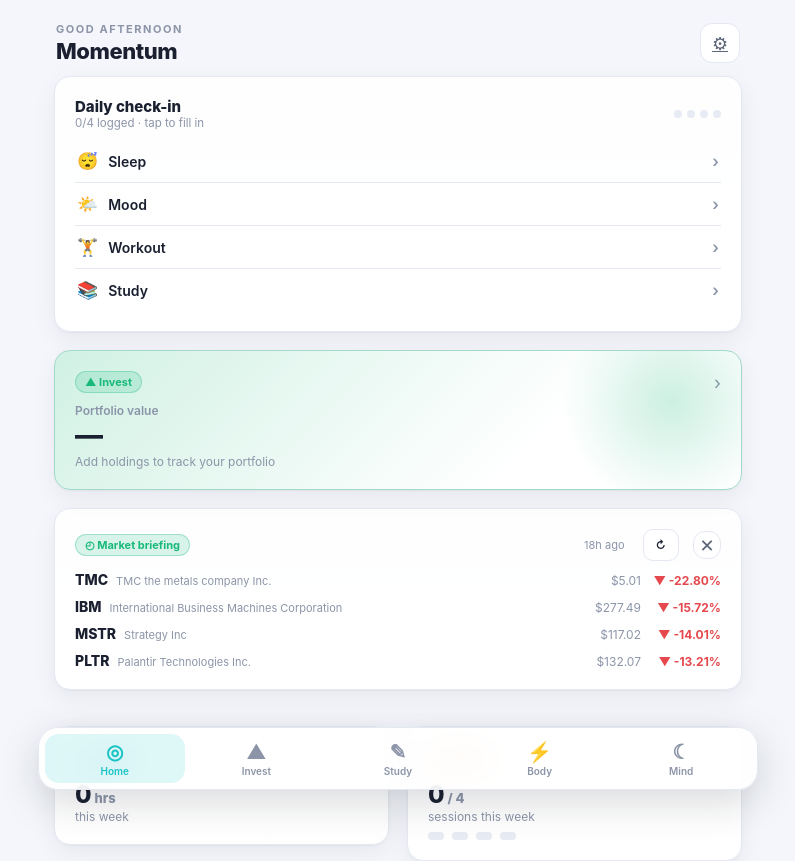
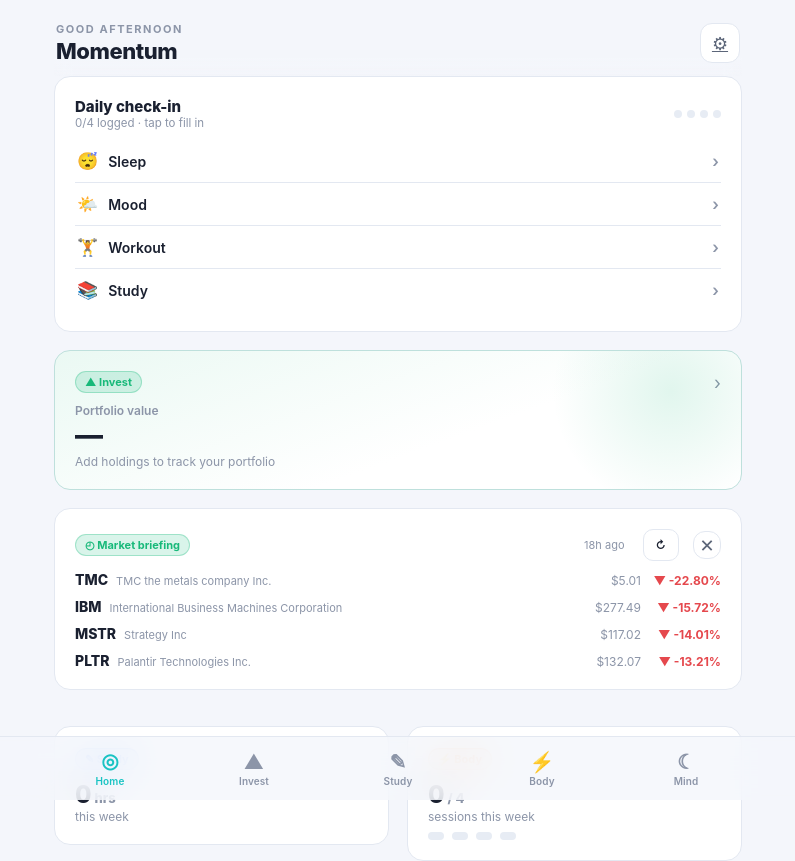
Before and after one commit to lucashendrickx09/Momentum, a React (Vite) app: page / in a window 1280 px wide. Shown: the top 861 px of the page, without its empty margins (242-1037 px from the left). Built offline with nearby package versions, Linux system fonts and the light colour scheme.

Commit message:
Premium design pass: docked immovable nav, charcoal palette, hairline borders, calmer count-up, remove scroll line
https://claude.ai/code/session_01LbgHkrxeuygF6tVeir533P

```diff
--- a/index.html
+++ b/index.html
@@ -8,7 +8,7 @@
       name="viewport"
       content="width=device-width, initial-scale=1.0, maximum-scale=1.0, viewport-fit=cover"
     />
-    <meta name="theme-color" content="#06090f" media="(prefers-color-scheme: dark)" />
+    <meta name="theme-color" content="#0a0b0d" media="(prefers-color-scheme: dark)" />
     <meta name="theme-color" content="#f6f7fb" media="(prefers-color-scheme: light)" />
     <meta name="apple-mobile-web-app-capable" content="yes" />
     <meta name="apple-mobile-web-app-status-bar-style" content="black-translucent" />
@@ -28,7 +28,7 @@
         transition: opacity 0.4s ease;
       }
       @media (prefers-color-scheme: dark) {
-        #splash { background: #06090f; }
+        #splash { background: #0a0b0d; }
       }
       #splash.out { opacity: 0; pointer-events: none; }
       #splash svg {
--- a/src/components/layout/AppShell.tsx
+++ b/src/components/layout/AppShell.tsx
@@ -1,4 +1,4 @@
-import { useEffect, useState } from 'react'
+import { useEffect } from 'react'
 import { Outlet, useLocation } from 'react-router-dom'
 import { BottomNav } from './BottomNav'
 import { useStore } from '../../store/store'
@@ -6,7 +6,6 @@ import { useStore } from '../../store/store'
 export function AppShell() {
   const theme = useStore((s) => s.settings.theme)
   const { pathname } = useLocation()
-  const [scrollPct, setScrollPct] = useState(0)
 
   useEffect(() => {
     const root = document.documentElement
@@ -16,24 +15,10 @@ export function AppShell() {
 
   useEffect(() => {
     window.scrollTo(0, 0)
-    setScrollPct(0)
   }, [pathname])
-
-  useEffect(() => {
-    const update = () => {
-      const el = document.documentElement
-      const max = el.scrollHeight - el.clientHeight
-      setScrollPct(max > 0 ? el.scrollTop / max : 0)
-    }
-    window.addEventListener('scroll', update, { passive: true })
-    return () => window.removeEventListener('scroll', update)
-  }, [])
 
   return (
     <div className="app">
-      <div className="scroll-track" aria-hidden="true">
-        <div className="scroll-fill" style={{ height: `${scrollPct * 100}%` }} />
-      </div>
       <Outlet />
       <BottomNav />
     </div>
--- a/src/index.css
+++ b/src/index.css
@@ -51,42 +51,42 @@
    Premium fintech: near-black blue base, luminous accents, soft glow. */
 @media (prefers-color-scheme: dark) {
   :root:not([data-theme='light']) {
-    --bg: #06090f;
-    --bg-2: #0a0e16;
-    --surface: #0e1420;
-    --surface-2: #131a28;
-    --elevated: #151d2c;
-    --border: #1d2636;
-    --border-strong: #2a3548;
-    --text: #f2f5fa;
-    --text-2: #a4afc2;
-    --text-3: #677185;
-    --shadow: 0 1px 2px rgba(0, 0, 0, 0.4), 0 12px 32px rgba(0, 0, 0, 0.45);
-    --shadow-lg: 0 18px 50px rgba(0, 0, 0, 0.6);
+    --bg: #0a0b0d;
+    --bg-2: #0d0e11;
+    --surface: #101114;
+    --surface-2: #15161a;
+    --elevated: #17181d;
+    --border: rgba(255, 255, 255, 0.07);
+    --border-strong: rgba(255, 255, 255, 0.13);
+    --text: #f4f5f7;
+    --text-2: #9da3ad;
+    --text-3: #5f6570;
+    --shadow: 0 1px 2px rgba(0, 0, 0, 0.3);
+    --shadow-lg: 0 16px 48px rgba(0, 0, 0, 0.55);
     --danger: #ff5d64;
     --warn: #ffb224;
     --good: #2fd699;
-    --track: #1d2636;
+    --track: rgba(255, 255, 255, 0.07);
   }
 }
 
 :root[data-theme='dark'] {
-  --bg: #06090f;
-  --bg-2: #0a0e16;
-  --surface: #0e1420;
-  --surface-2: #131a28;
-  --elevated: #151d2c;
-  --border: #1d2636;
-  --border-strong: #2a3548;
-  --text: #f2f5fa;
-  --text-2: #a4afc2;
-  --text-3: #677185;
-  --shadow: 0 1px 2px rgba(0, 0, 0, 0.4), 0 12px 32px rgba(0, 0, 0, 0.45);
-  --shadow-lg: 0 18px 50px rgba(0, 0, 0, 0.6);
+  --bg: #0a0b0d;
+  --bg-2: #0d0e11;
+  --surface: #101114;
+  --surface-2: #15161a;
+  --elevated: #17181d;
+  --border: rgba(255, 255, 255, 0.07);
+  --border-strong: rgba(255, 255, 255, 0.13);
+  --text: #f4f5f7;
+  --text-2: #9da3ad;
+  --text-3: #5f6570;
+  --shadow: 0 1px 2px rgba(0, 0, 0, 0.3);
+  --shadow-lg: 0 16px 48px rgba(0, 0, 0, 0.55);
   --danger: #ff5d64;
   --warn: #ffb224;
   --good: #2fd699;
-  --track: #1d2636;
+  --track: rgba(255, 255, 255, 0.07);
 }
 
 * {
@@ -149,7 +149,7 @@ h4 {
   min-height: 100%;
   max-width: var(--maxw);
   margin: 0 auto;
-  padding: 0 16px calc(96px + env(safe-area-inset-bottom));
+  padding: 0 16px calc(86px + env(safe-area-inset-bottom));
   padding-top: calc(12px + env(safe-area-inset-top));
 }
 
@@ -206,56 +206,63 @@ h4 {
 /* ============================================================
    Bottom navigation
    ============================================================ */
+/* Docked, full-bleed bar pinned to the bottom screen edge.
+   Never moves: no transforms, no margins, no dependence on
+   content height or scrollbar width. */
 .bottomnav {
   position: fixed;
   left: 0;
   right: 0;
-  margin: 0 auto;
-  bottom: calc(10px + env(safe-area-inset-bottom));
+  bottom: 0;
   z-index: 30;
-  width: min(calc(100% - 24px), var(--maxw));
   display: grid;
-  grid-template-columns: repeat(5, 1fr);
-  gap: 2px;
-  padding: 6px;
-  background: color-mix(in srgb, var(--elevated) 86%, transparent);
-  border: 1px solid var(--border);
-  border-radius: 20px;
-  box-shadow: var(--shadow-lg);
-  backdrop-filter: blur(16px) saturate(1.2);
+  grid-template-columns: repeat(5, minmax(0, calc(var(--maxw) / 5)));
+  justify-content: center;
+  padding: 8px 12px calc(8px + env(safe-area-inset-bottom));
+  background: color-mix(in srgb, var(--bg) 78%, transparent);
+  border-top: 1px solid var(--border);
+  backdrop-filter: blur(20px) saturate(1.4);
+  -webkit-backdrop-filter: blur(20px) saturate(1.4);
 }
 .navitem {
   display: flex;
   flex-direction: column;
   align-items: center;
   gap: 3px;
-  padding: 8px 0 6px;
-  border-radius: 14px;
+  padding: 7px 0 5px;
+  border-radius: 12px;
   border: 0;
   background: transparent;
   color: var(--text-3);
   font-size: 10px;
   font-weight: 600;
+  letter-spacing: 0.01em;
   text-decoration: none;
-  transition: color 0.15s ease, background 0.15s ease;
+  transition: color 0.18s ease;
 }
 .navitem .ic {
   font-size: 20px;
   line-height: 1;
+  transition: transform 0.18s cubic-bezier(0.22, 1, 0.36, 1);
 }
 .navitem.active {
   color: var(--nav-accent, var(--accent));
-  background: color-mix(in srgb, var(--nav-accent, var(--accent)) 14%, transparent);
+}
+.navitem.active .ic {
+  transform: translateY(-1px);
+}
+.navitem:active .ic {
+  transform: scale(0.9);
 }
 
 /* ============================================================
    Cards & primitives
    ============================================================ */
 .card {
-  background: linear-gradient(180deg, color-mix(in srgb, var(--surface) 92%, #fff 0%), var(--surface));
+  background: var(--surface);
   border: 1px solid var(--border);
   border-radius: var(--radius);
-  box-shadow: var(--shadow), inset 0 1px 0 color-mix(in srgb, #fff 4%, transparent);
+  box-shadow: inset 0 1px 0 rgba(255, 255, 255, 0.03);
   padding: 20px;
 }
 .card + .card,
@@ -712,25 +719,25 @@ textarea.input {
   position: relative;
   overflow: hidden;
   background: linear-gradient(
-    135deg,
-    color-mix(in srgb, var(--accent) 20%, var(--surface)),
-    var(--surface) 70%
+    160deg,
+    color-mix(in srgb, var(--accent) 9%, var(--surface)),
+    var(--surface) 60%
   );
-  border: 1px solid color-mix(in srgb, var(--accent) 32%, var(--border));
+  border: 1px solid color-mix(in srgb, var(--accent) 18%, var(--border));
 }
 .hero::before {
   content: '';
   position: absolute;
-  top: -60px;
-  right: -40px;
-  width: 220px;
-  height: 220px;
+  top: -80px;
+  right: -50px;
+  width: 240px;
+  height: 240px;
   border-radius: 50%;
-  background: radial-gradient(circle, color-mix(in srgb, var(--accent) 22%, transparent), transparent 70%);
+  background: radial-gradient(circle, color-mix(in srgb, var(--accent) 13%, transparent), transparent 70%);
   pointer-events: none;
 }
 .hero.glow {
-  box-shadow: var(--shadow), 0 0 44px color-mix(in srgb, var(--accent) 14%, transparent);
+  box-shadow: inset 0 1px 0 rgba(255, 255, 255, 0.04);
 }
 
 /* Big money number + day delta (Invest hero) */
@@ -864,28 +871,6 @@ textarea.input {
 }
 
 /* ============================================================
-   Scroll progress line
-   ============================================================ */
-.scroll-track {
-  position: fixed;
-  left: 0;
-  top: 0;
-  bottom: 0;
-  width: 2px;
-  z-index: 100;
-  pointer-events: none;
-  background: transparent;
-}
-.scroll-fill {
-  width: 100%;
-  min-height: 0;
-  background: linear-gradient(180deg, var(--c-financial) 0%, var(--c-dashboard) 100%);
-  border-radius: 0 0 2px 2px;
-  transition: height 0.12s linear;
-  will-change: height;
-}
-
-/* ============================================================
    Scroll reveal — fade + rise
    ============================================================ */
 @media (prefers-reduced-motion: no-preference) {
@@ -959,21 +944,6 @@ textarea.input {
   display: flex;
   flex-direction: column;
   gap: var(--gap);
-}
-
-/* ============================================================
-   Radial hero glow — deeper for financial page
-   ============================================================ */
-.hero.glow::after {
-  content: '';
-  position: absolute;
-  bottom: -80px;
-  left: -60px;
-  width: 260px;
-  height: 260px;
-  border-radius: 50%;
-  background: radial-gradient(circle, color-mix(in srgb, var(--accent) 12%, transparent), transparent 70%);
-  pointer-events: none;
 }
 
 /* ============================================================
--- a/src/lib/animations.ts
+++ b/src/lib/animations.ts
@@ -1,8 +1,9 @@
 import { useState, useEffect, useRef, type ReactNode, createElement } from 'react'
 
-// Smooth count-up from current displayed value to `target`.
-// On first render: 0 → target. On subsequent changes: old → new.
-export function useCountUp(target: number, duration = 1300): number {
+// Smooth count-up to `target`. First render settles in from 90% of the
+// target (a quiet "arrival", not a slot machine from zero); later changes
+// tween from the currently displayed value.
+export function useCountUp(target: number, duration = 700): number {
   const displayedRef = useRef(0)
   const [displayed, setDisplayed] = useState(0)
   const rafRef = useRef(0)
@@ -10,7 +11,7 @@ export function useCountUp(target: number, duration = 1300): number {
   const fromRef = useRef(0)
 
   useEffect(() => {
-    fromRef.current = displayedRef.current
+    fromRef.current = displayedRef.current === 0 && target !== 0 ? target * 0.9 : displayedRef.current
     startRef.current = null
     cancelAnimationFrame(rafRef.current)
 
--- a/vite.config.ts
+++ b/vite.config.ts
@@ -19,8 +19,8 @@ export default defineConfig({
         short_name: 'Momentum',
         description:
           'Personal self-improvement tracker: finance, IB studies, training and wellbeing. All data stays on your device.',
-        theme_color: '#0b0f17',
-        background_color: '#0b0f17',
+        theme_color: '#0a0b0d',
+        background_color: '#0a0b0d',
         display: 'standalone',
         orientation: 'portrait',
         start_url: '.',
```
Also changed, not shown: src/sections/financial/Financial.tsx (+6 -8 lines).
